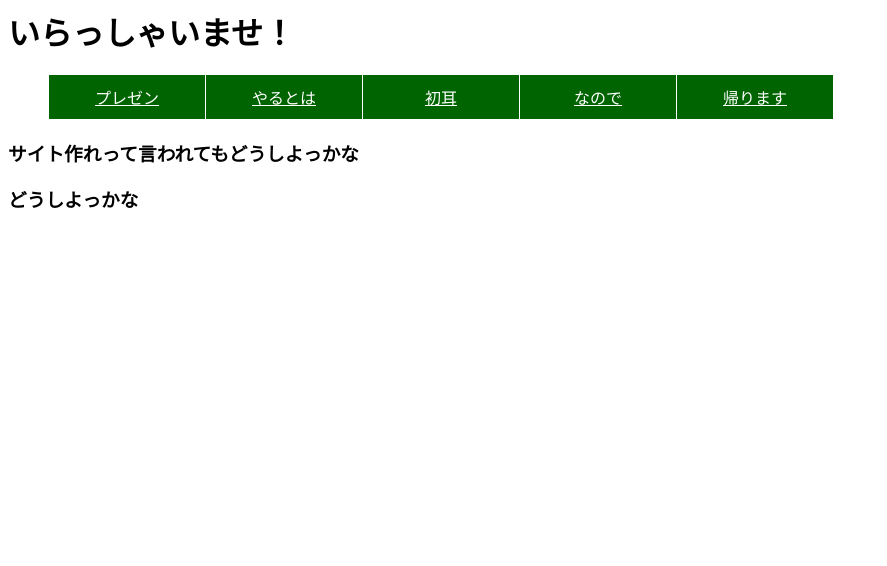
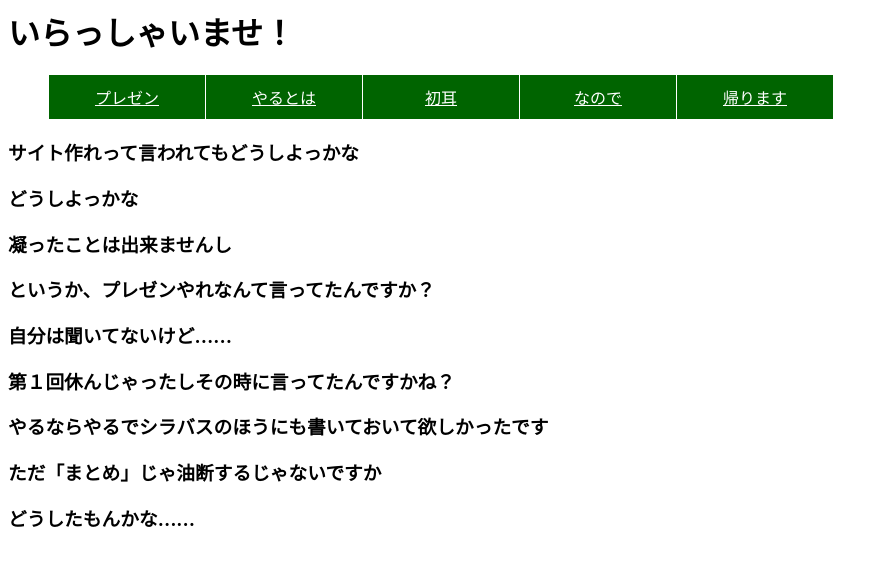
Before and after one commit to g1527037/2016web1, a plain HTML site: page index.html in a window 1280 px wide. Shown: the whole page, without its empty margins (0-887 px from the left). Drawn offline with Linux system fonts and the light colour scheme.

Commit message:
Update index.html

```diff
--- a/index.html
+++ b/index.html
@@ -19,9 +19,15 @@
         <li><a href="#">帰ります</a></li>
       </ul>
     </nav>
-    <h2></h2>
     <h3>サイト作れって言われてもどうしよっかな</h3>
     <h3>どうしよっかな</h3>
+    <h3>凝ったことは出来ませんし</h3>
+    <h3>というか、プレゼンやれなんて言ってたんですか？</h3>
+    <h3>自分は聞いてないけど……</h3>
+    <h3>第１回休んじゃったしその時に言ってたんですかね？</h3>
+    <h3>やるならやるでシラバスのほうにも書いておいて欲しかったです</h3>
+    <h3>ただ「まとめ」じゃ油断するじゃないですか</h3>
+    <h3>どうしたもんかな……</h3>
     <h3></h3>
     </body>
 </html>
```
